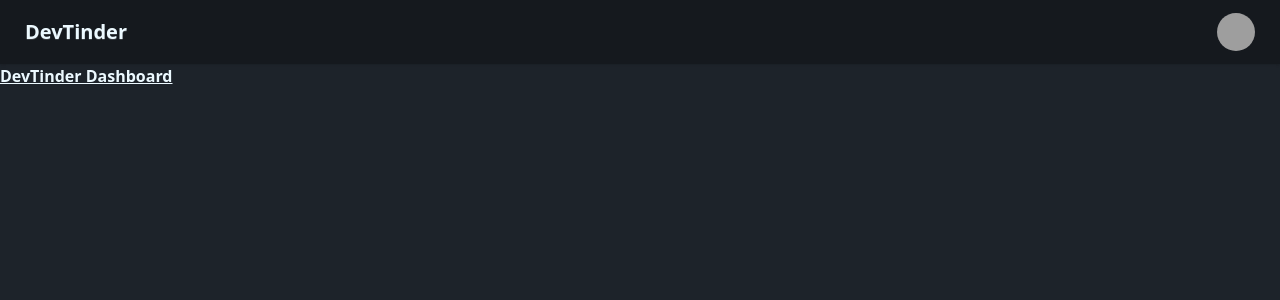
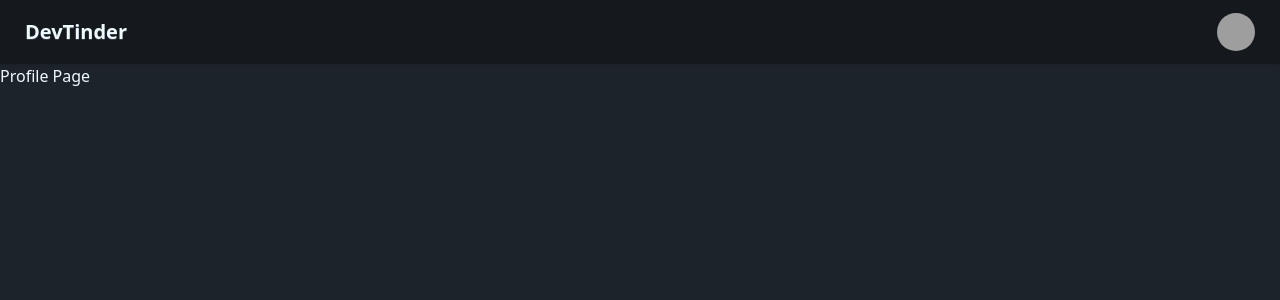
Before and after one commit to Bappy38/devTinder-dashboard, a React (Vite) app: page /profile in a window 1280 px wide. Shown: the top 300 px of the page. Built offline with nearby package versions, Linux system fonts and the light colour scheme; grey boxes are pictures that could not be loaded.

Commit message:
react-router-dom installed and basic routing configured

```diff
--- a/package.json
+++ b/package.json
@@ -13,6 +13,7 @@
     "@tailwindcss/vite": "^4.1.3",
     "react": "^19.0.0",
     "react-dom": "^19.0.0",
+    "react-router-dom": "^7.5.0",
     "tailwindcss": "^4.1.3"
   },
   "devDependencies": {
--- a/src/App.jsx
+++ b/src/App.jsx
@@ -1,10 +1,21 @@
-import NavBar from "./components/NavBar";
+import { BrowserRouter, Route, Routes } from "react-router-dom";
+import Profile from "./components/Profile";
+import Login from "./components/Login";
+import SignUp from "./components/SignUp";
+import Body from "./components/Body";
 
 function App() {
   return (
     <>
-      <NavBar/>
-      <h1 className="font-extrabold underline">DevTinder Dashboard</h1>
+      <BrowserRouter>
+        <Routes>
+          <Route path="/" element={<Body/>}>
+            <Route path="profile" element={<Profile/>} />
+          </Route>
+          <Route path="login" element={<Login/>} />
+          <Route path="signup" element={<SignUp/>} />
+        </Routes>
+      </BrowserRouter>
     </>
   )
 }
--- /dev/null
+++ b/src/components/Body.jsx
@@ -0,0 +1,13 @@
+import { Outlet } from "react-router-dom"
+import NavBar from "./NavBar"
+
+const Body = () => {
+    return (
+        <>
+            <NavBar />
+            <Outlet />
+        </>
+    );
+};
+
+export default Body;
--- /dev/null
+++ b/src/components/Login.jsx
@@ -0,0 +1,9 @@
+const Login = () => {
+    return (
+        <div>
+            Login Page
+        </div>
+    );
+};
+
+export default Login;
--- a/src/components/NavBar.jsx
+++ b/src/components/NavBar.jsx
@@ -1,4 +1,4 @@
-function NavBar() {
+const NavBar = () => {
     return (
         <div className="navbar bg-base-300 shadow-sm">
             <div className="flex-1">
--- /dev/null
+++ b/src/components/Profile.jsx
@@ -0,0 +1,9 @@
+const Profile = () => {
+    return (
+        <div>
+            Profile Page
+        </div>
+    );
+};
+
+export default Profile;
--- /dev/null
+++ b/src/components/SignUp.jsx
@@ -0,0 +1,9 @@
+const SignUp = () => {
+    return (
+        <div>
+            Sign Up Page
+        </div>
+    );
+};
+
+export default SignUp;
```
Also changed, not shown: 2 other files (tests, documents, lock files or other folders).
